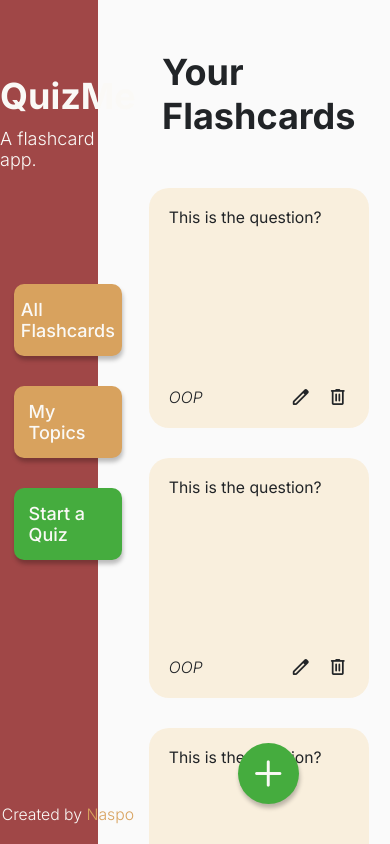
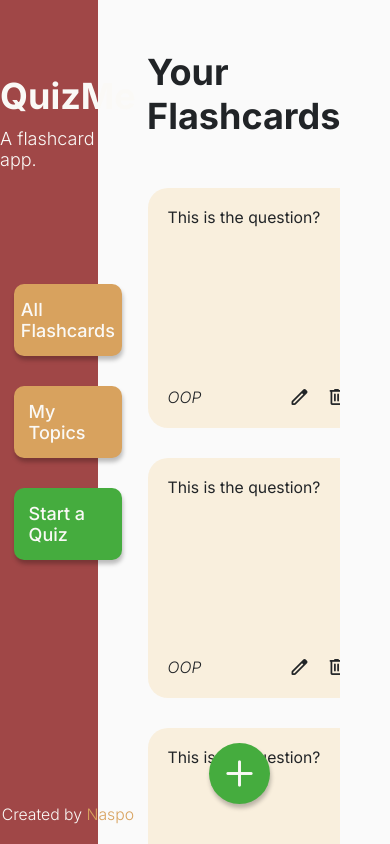
Before and after one commit to NaspoDev/QuizMe, a React (Vite) app in the folder frontend/: page /flashcards in a window 390 px wide. Built offline with nearby package versions, Linux system fonts and the light colour scheme.

Commit message:
improved responsive grid display for flashcards page

```diff
--- a/frontend/src/components/flashcards_page/FlashcardsPage.scss
+++ b/frontend/src/components/flashcards_page/FlashcardsPage.scss
@@ -5,21 +5,21 @@
 
 .FlashcardsPage {
   @include displayFlex(column, flex-start, center);
-  padding: 50px 50px 0px 80px;
+  padding: 50px 50px 0px 50px;
   height: 100%;
 
   .flashcards-page-heading {
     margin-bottom: 50px;
   }
-
   .content-container {
     position: relative;
+    width: 100%;
     flex-grow: 1;
     overflow: hidden;
 
     .flashcards-display {
-      @include displayFlex(row, flex-start);
-      flex-wrap: wrap;
+      display: grid;
+      grid-template-columns: repeat(auto-fit, minmax(220px, 1fr));
       height: 100%;
       overflow-y: auto;
       gap: 30px;
```
